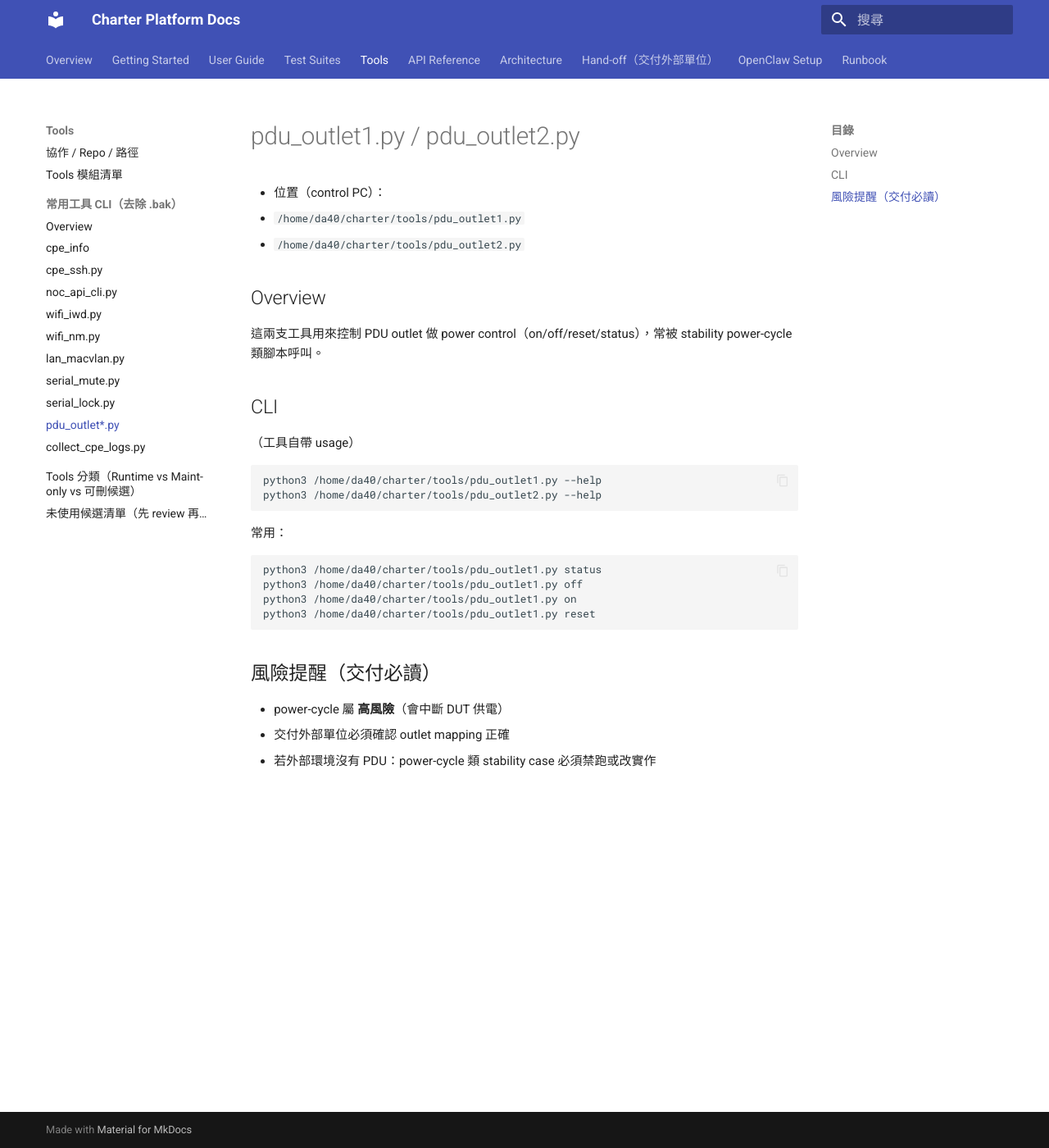
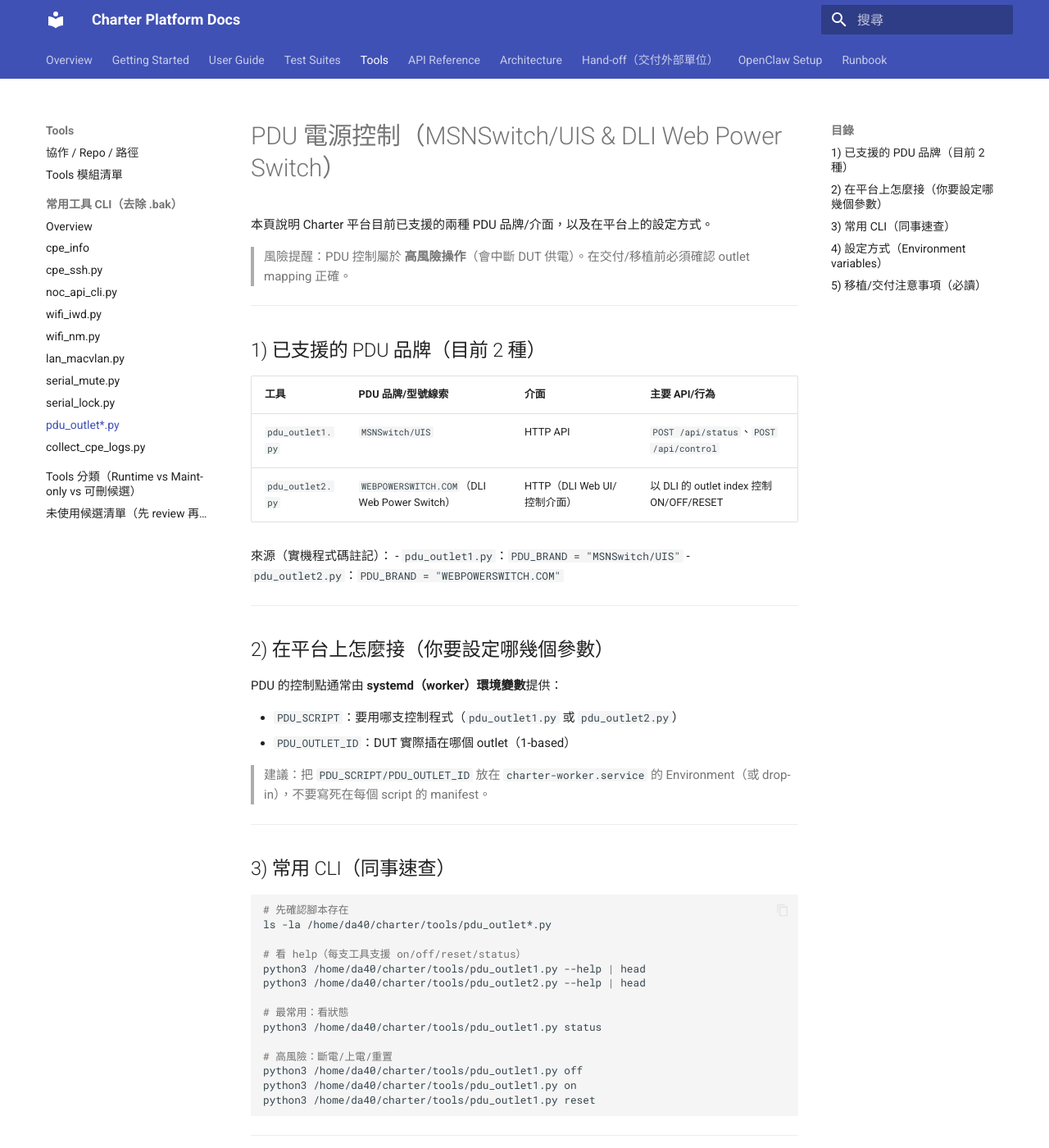
Before and after one commit to askeywifisit-ui/charter_project, an MkDocs documentation site: the page built from docs/charter_site/docs/tools/pdu.md, in a window 1280 px wide and 1400 px high. Shown: the whole window at 82% size. Built offline with MkDocs 1.6.1 and Material for MkDocs 9.7.7, drawn with Linux system fonts in a browser that asks for light colours; comment, search, counter and statistics services are not loaded; some of the changed text lies outside the part shown.

Commit message:
Docs: professional PDU page (brands supported + configuration guidance)

````diff
--- a/docs/charter_site/docs/tools/pdu.md
+++ b/docs/charter_site/docs/tools/pdu.md
@@ -1,28 +1,82 @@
-# pdu_outlet1.py / pdu_outlet2.py
+# PDU 電源控制（MSNSwitch/UIS & DLI Web Power Switch）
 
-- 位置（control PC）：
-  - `/home/da40/charter/tools/pdu_outlet1.py`
-  - `/home/da40/charter/tools/pdu_outlet2.py`
+本頁說明 Charter 平台目前已支援的兩種 PDU 品牌/介面，以及在平台上的設定方式。
 
-## Overview
-這兩支工具用來控制 PDU outlet 做 power control（on/off/reset/status），常被 stability power-cycle 類腳本呼叫。
+> 風險提醒：PDU 控制屬於 **高風險操作**（會中斷 DUT 供電）。在交付/移植前必須確認 outlet mapping 正確。
 
-## CLI
-（工具自帶 usage）
+---
+
+## 1) 已支援的 PDU 品牌（目前 2 種）
+
+| 工具 | PDU 品牌/型號線索 | 介面 | 主要 API/行為 |
+|---|---|---|---|
+| `pdu_outlet1.py` | `MSNSwitch/UIS` | HTTP API | `POST /api/status`、`POST /api/control` |
+| `pdu_outlet2.py` | `WEBPOWERSWITCH.COM`（DLI Web Power Switch） | HTTP（DLI Web UI/控制介面） | 以 DLI 的 outlet index 控制 ON/OFF/RESET |
+
+來源（實機程式碼註記）：
+- `pdu_outlet1.py`：`PDU_BRAND = "MSNSwitch/UIS"`
+- `pdu_outlet2.py`：`PDU_BRAND = "WEBPOWERSWITCH.COM"`
+
+---
+
+## 2) 在平台上怎麼接（你要設定哪幾個參數）
+
+PDU 的控制點通常由 **systemd（worker）環境變數**提供：
+
+- `PDU_SCRIPT`：要用哪支控制程式（`pdu_outlet1.py` 或 `pdu_outlet2.py`）
+- `PDU_OUTLET_ID`：DUT 實際插在哪個 outlet（1-based）
+
+> 建議：把 `PDU_SCRIPT/PDU_OUTLET_ID` 放在 `charter-worker.service` 的 Environment（或 drop-in），不要寫死在每個 script 的 manifest。
+
+---
+
+## 3) 常用 CLI（同事速查）
+
 ```bash
-python3 /home/da40/charter/tools/pdu_outlet1.py --help
-python3 /home/da40/charter/tools/pdu_outlet2.py --help
-```
+# 先確認腳本存在
+ls -la /home/da40/charter/tools/pdu_outlet*.py
 
-常用：
-```bash
+# 看 help（每支工具支援 on/off/reset/status）
+python3 /home/da40/charter/tools/pdu_outlet1.py --help | head
+python3 /home/da40/charter/tools/pdu_outlet2.py --help | head
+
+# 最常用：看狀態
 python3 /home/da40/charter/tools/pdu_outlet1.py status
+
+# 高風險：斷電/上電/重置
 python3 /home/da40/charter/tools/pdu_outlet1.py off
 python3 /home/da40/charter/tools/pdu_outlet1.py on
 python3 /home/da40/charter/tools/pdu_outlet1.py reset
 ```
 
-## 風險提醒（交付必讀）
-- power-cycle 屬 **高風險**（會中斷 DUT 供電）
-- 交付外部單位必須確認 outlet mapping 正確
-- 若外部環境沒有 PDU：power-cycle 類 stability case 必須禁跑或改實作
+---
+
+## 4) 設定方式（Environment variables）
+
+兩支工具都支援用環境變數覆蓋（以下為常見項）：
+
+- `PDU_IP`
+- `PDU_USER`
+- `PDU_PASS`
+- `PDU_OUTLET_ID`
+- `PDU_TIMEOUT`
+- `PDU_PROTOCOL`（`pdu_outlet1.py` 使用，預設 `http`）
+- `PDU_VERIFY_SSL`（https + 自簽時才需要調整）
+
+> 注意：`PDU_PASS` 屬敏感值，請放在 `.secrets/dut.env`，不要放在文件站。
+
+---
+
+## 5) 移植/交付注意事項（必讀）
+
+1) **Outlet mapping 要先確認**
+- 先在現場用 `status` 確定你控制的是正確 outlet
+- 再做 `off/on/reset`
+
+2) **外部環境沒有 PDU 的話**
+- 請移除/留空 `PDU_SCRIPT/PDU_OUTLET_ID`
+- 並確認依賴 power-cycle 的 stability case 要禁跑/skip/調整前置
+
+3) **Serial 靜默（mute）行為**
+- 兩支工具都有「全域 serial mute 檔」機制（避免 reboot/power-cycle 時 console 噪音干擾）
+- 相關檔案：`/home/da40/charter/var/serial.mute`
````
